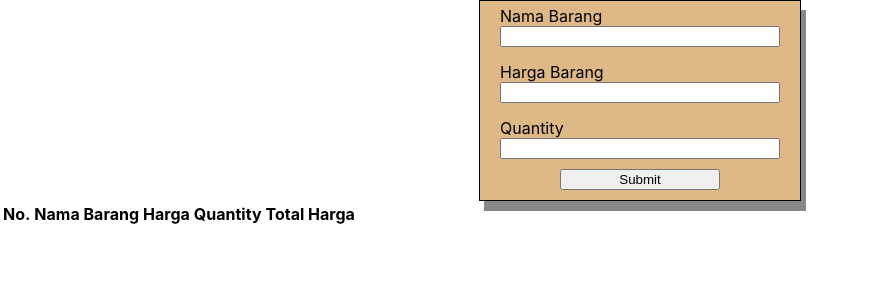
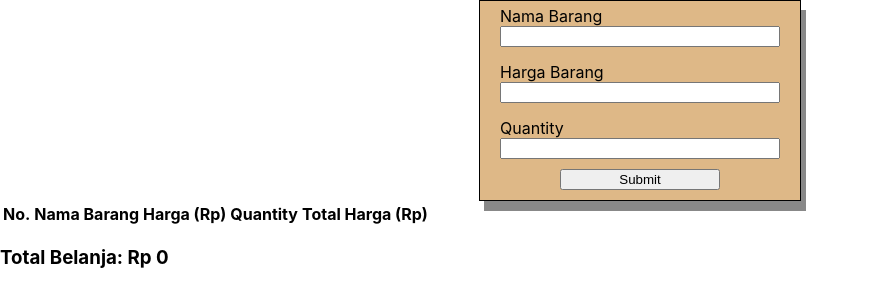
Before and after one commit to Excellent-Echo/kasir-app, a React (Create React App) app: page / in a window 1280 px wide. Shown: the top 306 px of the page, without its empty margins (0-869 px from the left). Built offline with nearby package versions, Linux system fonts and the light colour scheme.

Commit message:
release 5 done

```diff
--- a/src/components/DisplayListItems.jsx
+++ b/src/components/DisplayListItems.jsx
@@ -10,9 +10,9 @@ const DisplayListItems = ({ orderItems }) => {
                     <tr>
                         <th>No.</th>
                         <th>Nama Barang</th>
-                        <th>Harga</th>
+                        <th>Harga (Rp)</th>
                         <th>Quantity</th>
-                        <th>Total Harga</th>
+                        <th>Total Harga (Rp)</th>
                     </tr>
                 </thead>
                 {orderItems.map((item, index) => {
--- a/src/components/OrderPage.jsx
+++ b/src/components/OrderPage.jsx
@@ -4,6 +4,7 @@ import './OrderPage.css';
 
 import FormOrder from "./FormOrder";
 import DisplayListItems from "./DisplayListItems";
+import TotalBelanja from "./TotalBelanja";
 
 const OrderPage = () => {
     const [orderItems, setOrderItems] = useState([]);
@@ -32,6 +33,9 @@ const OrderPage = () => {
             <DisplayListItems
                 orderItems={orderItems}
             />
+            <TotalBelanja
+                orderItems={orderItems}
+            />
         </div>
     );
 };
--- /dev/null
+++ b/src/components/TotalBelanja.jsx
@@ -0,0 +1,13 @@
+import React from "react";
+
+const TotalBelanja = ({ orderItems }) => {
+    let totalBelanja = orderItems.reduce((total, {quantity, hargaBarang}) =>
+    total + quantity * hargaBarang, 0)
+    return (
+        <div className="total-belanja">
+            <h3>Total Belanja: Rp {totalBelanja}</h3>
+        </div>
+    )
+}
+
+export default TotalBelanja;
```
